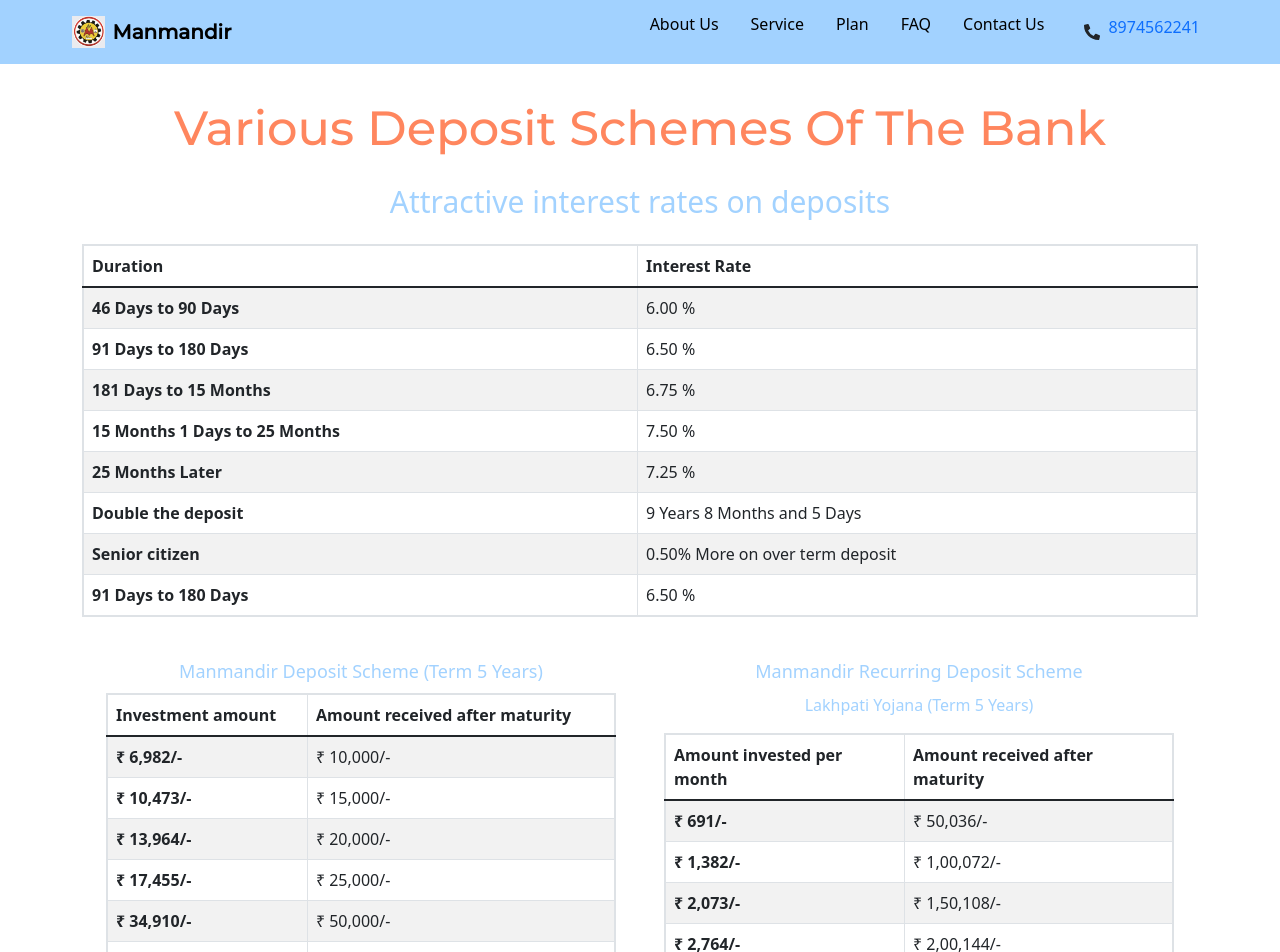
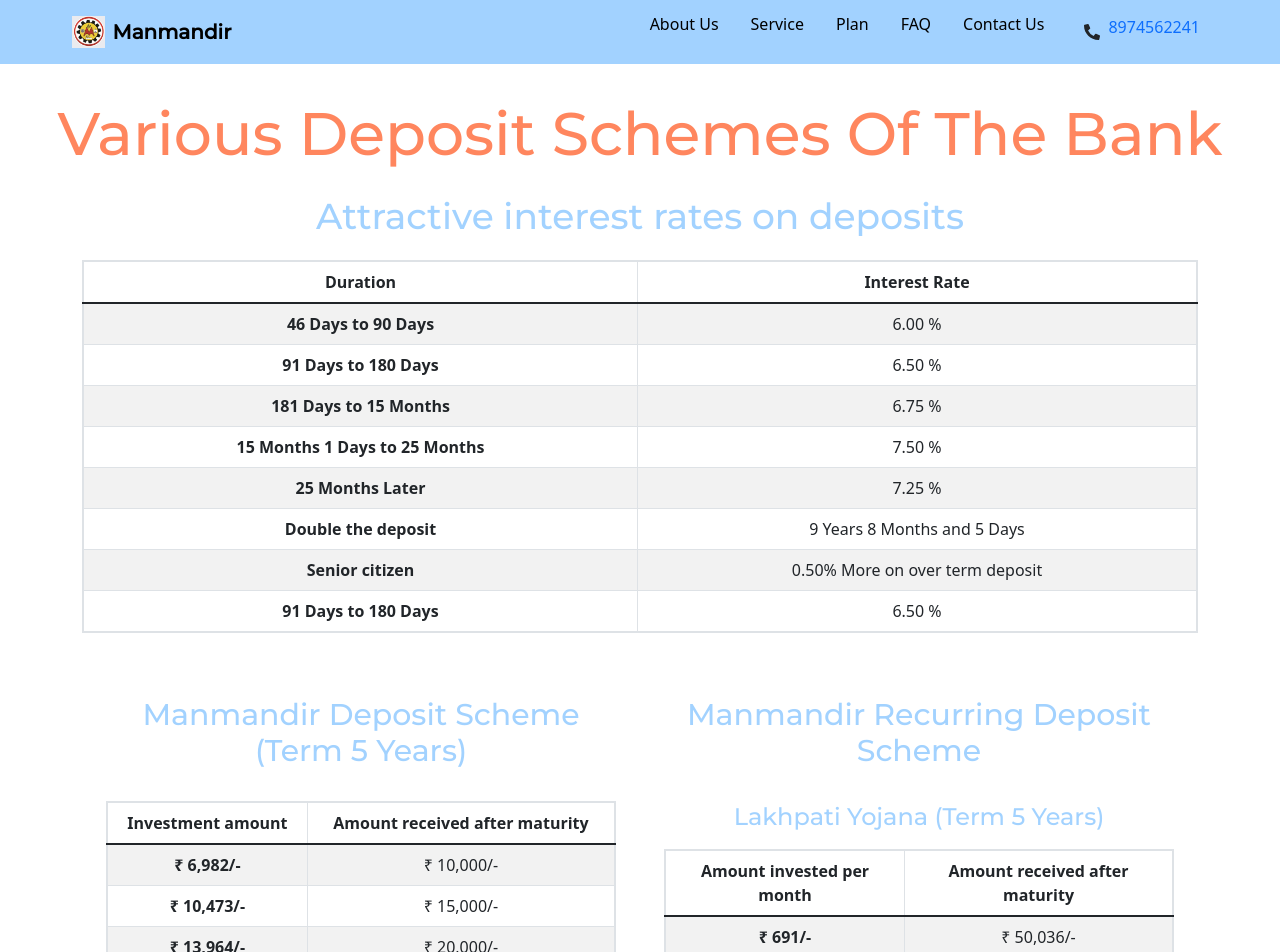
Before and after one commit to Omkaroj1242/Nidhi_Bank, a React (Create React App) app: page /plan in a window 1280 px wide. Shown: the top 952 px of the page. Built offline with nearby package versions, Linux system fonts and the light colour scheme.

Commit message:
Minor Changes

```diff
--- a/src/Components/About/About.js
+++ b/src/Components/About/About.js
@@ -4,8 +4,8 @@
 const About = () => {
   return (
     <div>
-      <div className="">
-        <Carousel className="mb-12">
+      <div>
+        <Carousel >
           <Carousel.Item className="w-full ">
             <img
               className="flex justify-center items-center mx-auto my_bg"
@@ -46,8 +46,8 @@
         </Carousel>
       </div>
 
-      <div className="History ">
-        <h1 className="text-center text-6xl text-blue-400 pt-10">History</h1>
+      <div className="History bg-gray-200">
+        <h1 className="text-center md:text-6xl text-4xl font-myFont text-blue-400 pt-10">History</h1>
 
         <div className="max-w-screen-xl p-4  mx-auto px-4 sm:px-6 lg:px-8 relative py-26 lg:mt-20">
           <div className="relative">
@@ -241,7 +241,7 @@
         <div>
           <div classNameName="mb-8">
             <div className="bg-white shadow py-4 my-8">
-              <p className="text-center text-6xl font-bold text-blue-400 my-12">
+              <p className="text-center md:text-6xl text-4xl font-bold text-blue-400 my-12 font-myFont">
                 Existing Board Of Directors
               </p>
               {/* 2 Cards In A Row */}
--- a/src/Components/Branch/Branch.js
+++ b/src/Components/Branch/Branch.js
@@ -88,7 +88,7 @@
   return (
     <div>
     <div className="my-8 mb-10">
-    <h1 className="text-blue-400 text-center text-6xl">Our Branches Across Cities</h1>
+    <h1 className="text-blue-400 text-center text-6xl py-8">Our Branches Across Cities</h1>
     <div className="sm:flex flex-wrap justify-center items-center text-center mx-4 gap-8">
       {bankData.map((data, id) => {
         return (
--- a/src/Components/Faq/Faq.js
+++ b/src/Components/Faq/Faq.js
@@ -4,7 +4,7 @@
 const Faq = () => {
   return (
     <div>
-      <div className="container mx-auto my-10 mb-32">
+      <div className="container mx-auto my-10 mb-40">
       <h1 className="text-center py-10 text-blue-600">Frequently Asked Questions...?</h1>
         <Accordion defaultActiveKey="0" className="w-10/12 mx-auto">
           <Accordion.Item eventKey="0">
--- a/src/Components/Features/Features.js
+++ b/src/Components/Features/Features.js
@@ -72,7 +72,7 @@
 
   return (
     <div className="my-8 mb-10">
-      <h1 className="text-blue-400 text-center text-6xl">Features</h1>
+      <h1 className="text-blue-400 text-center text-6xl py-8">Features</h1>
       <div className="sm:flex flex-wrap justify-center items-center text-center mx-4 gap-8">
         {bankFeatures.map((data, id) => {
           return (
--- a/src/Components/Plan/Plan.js
+++ b/src/Components/Plan/Plan.js
@@ -3,9 +3,9 @@
 const Plan = () => {
     return (
         <div className="py-10 min-h-screen">
-        <h1 className="text-5xl font-myFont text-center text-blue-400 mb-8">Various Deposit Schemes Of The Bank</h1>
-        <div className="container mb-10">
-        <h1 className="text-center text-blue-500 text-3xl mb-4">Attractive interest rates on deposits</h1>
+        <h1 className="md:text-6xl text-4xl font-myFont text-center text-blue-400 mb-8">Various Deposit Schemes Of The Bank</h1>
+        <div className="container mb-10 text-center">
+        <h1 className="text-center text-blue-500 text-4xl mb-4 font-myFont">Attractive interest rates on deposits</h1>
         <table class="table table-striped table-bordered container mx-auto border-2 rounded-lg border-black">
 
         <thead>
@@ -60,8 +60,8 @@
       </table>
       </div>
       <div className="container mx-auto w-full flex">
-      <div className="w-1/2 mx-4">
-      <h1 className="text-lg text-center text-blue-500">Manmandir Deposit Scheme (Term 5 Years)</h1>
+      <div className="w-1/2 mx-4 text-center">
+      <h1 className="text-3xl text-center text-blue-500 py-6 font-myFont">Manmandir Deposit Scheme <br/> (Term 5 Years)</h1>
       <table class="table table-striped table-bordered container mx-auto border-2 rounded-lg border-black">
       <thead>
         <tr>
@@ -119,9 +119,9 @@
       </tbody>
     </table>
       </div>
-      <div className="w-1/2 mx-4">
-      <h1 className="text-lg text-center text-blue-500">Manmandir Recurring Deposit Scheme</h1>
-      <p className="text-center text-blue-500">Lakhpati Yojana (Term 5 Years)</p>
+      <div className="w-1/2 mx-4 text-center">
+      <h1 className="text-3xl text-center text-blue-500 font-myFont py-4">Manmandir Recurring Deposit Scheme</h1>
+      <p className="text-center text-2xl text-blue-500 font-myFont">Lakhpati Yojana (Term 5 Years)</p>
       <table class="table table-striped table-bordered container mx-auto border-2 rounded-lg border-black">
         <thead>
           <tr>
--- a/src/Components/Testimonials/Testimonials.js
+++ b/src/Components/Testimonials/Testimonials.js
@@ -2,7 +2,7 @@
 
 const Testimonials = () => {
   return (
-    <div className="bg-blue-500 pb-8">
+    <div className="bg-gray-100 pb-8">
     <div className="container mx-auto pt-8">
     <h1 className="text-6xl font-myFont text-center text-blue-400 my-8">Testimonials</h1>
     <div className="flex md:flex-row flex-col">
@@ -12,11 +12,11 @@
           class="mx-auto mb-4 object-cover rounded-lg h-40 w-40"
           alt="profile"
         />
-        <p class="my_p mx-3 py-8 text-center text-white">
-          <span class="font-bold text-white">“</span>
+        <p class="my_p mx-3 py-8 text-center text-black">
+          <span class="font-bold text-black">“</span>
           To get social media testimonials like these, keep your customers
           engaged with your social media accounts by posting regularly yourself
-          <span class="font-bold text-white">”</span>
+          <span class="font-bold text-black">”</span>
         </p>
         <div class="flex items-center justify-center">
           <div class="flex ml-2 items-center justify-center text-blue-700">
@@ -32,11 +32,11 @@
           class="mx-auto object-cover mb-4 rounded-lg h-40 w-40"
           alt="profile"
         />
-        <p class="my_p mx-3 py-8 text-center text-white">
-          <span class="font-bold text-white">“</span>
+        <p class="my_p mx-3 py-8 text-center text-black">
+          <span class="font-bold text-black">“</span>
           To get social media testimonials like these, keep your customers
           engaged with your social media accounts by posting regularly yourself
-          <span class="font-bold text-white">”</span>
+          <span class="font-bold text-black">”</span>
         </p>
         <div class="flex items-center justify-center mt-4">
           <div class="flex ml-2 items-center justify-center text-blue-700">
@@ -52,11 +52,11 @@
           class="mx-auto mb-4 object-cover rounded-lg h-40 w-40"
           alt="profile"
         />
-        <p class="my_p mx-3 py-8 text-center text-white">
-          <span class="font-bold text-white">“</span>
+        <p class="my_p mx-3 py-8 text-center text-black">
+          <span class="font-bold text-black">“</span>
           To get social media testimonials like these, keep your customers
           engaged with your social media accounts by posting regularly yourself
-          <span class="font-bold text-white">”</span>
+          <span class="font-bold text-black">”</span>
         </p>
         <div class="flex items-center justify-center mt-8">
           <div class="flex ml-2 items-center justify-center text-blue-700">
```
